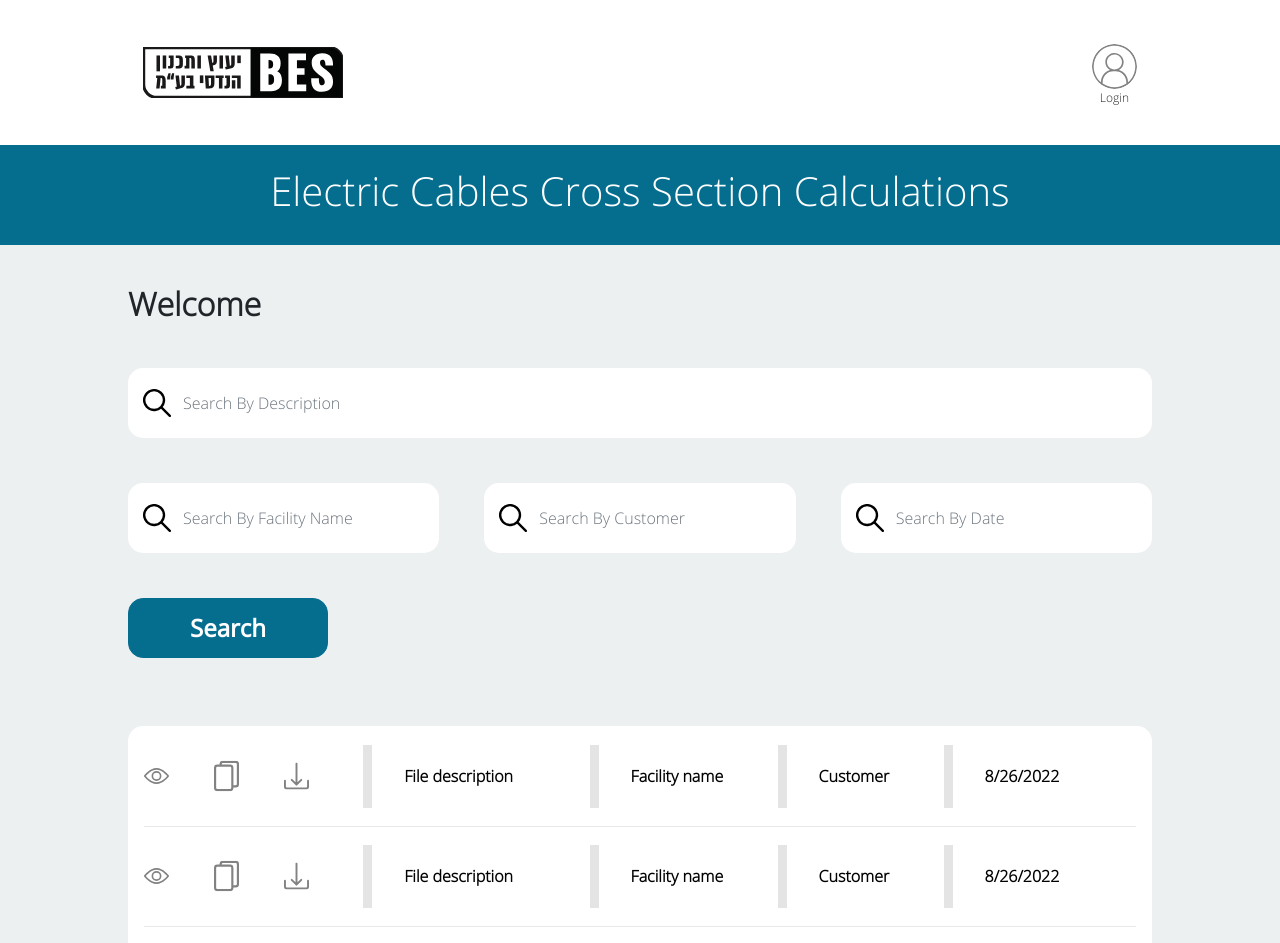
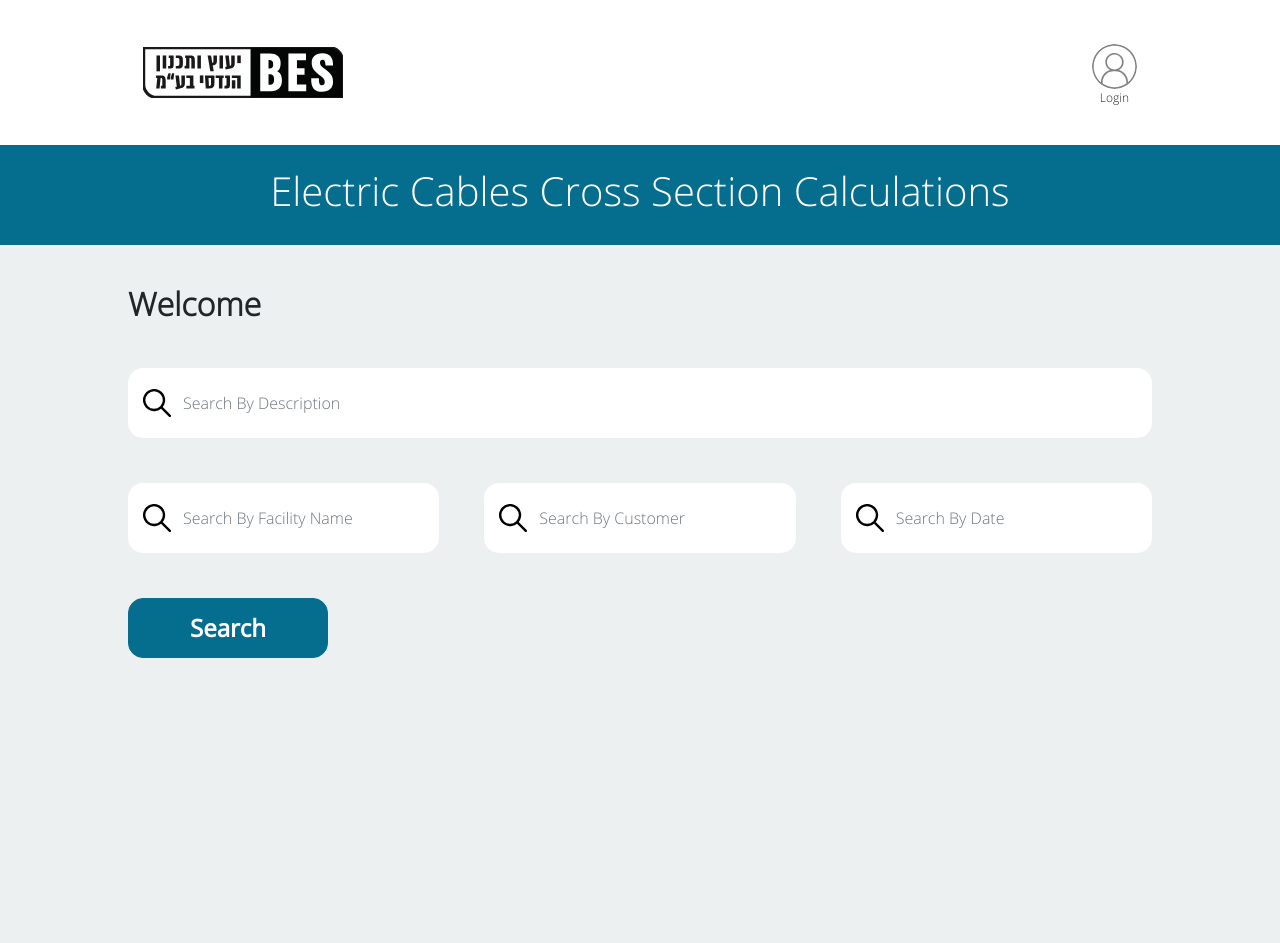
Before and after one commit to ababen1/BES-Calc, a React (Create React App) app in the folder frontend/: page /dashboard in a window 1280 px wide. Shown: the top 943 px of the page. Built offline with nearby package versions, Linux system fonts and the light colour scheme.

Commit message:
some basic saving, still needs work

```diff
--- a/frontend/src/components/Dashboard/SavedCalculation.js
+++ b/frontend/src/components/Dashboard/SavedCalculation.js
@@ -1,4 +1,4 @@
-import React, { useState } from "react";
+import React, { useEffect, useState } from "react";
 import { ListGroup } from "react-bootstrap";
 import viewIcon from 'Assets/view file.svg'
 import copyIcon from 'Assets/copy file.svg'
@@ -11,11 +11,17 @@ export default function SavedCalculation(props) {
         fileDescription: "File description",
         facility: "Facility name",
         customer: "Customer",
-        date: new Date(),
+        date: "",
     })
 
+    useEffect(() => {
+        if (props.data) {
+            setData(props.data);
+        }
+    }, [props.data])
+
     const seperator = (
-        <ListGroup.Item className="vseperator" style={{"maxWidth": "41px"}}>
+        <ListGroup.Item className="vseperator" style={{ "maxWidth": "41px" }}>
             <div className="vline"></div>
         </ListGroup.Item>
     )
@@ -33,25 +39,25 @@ export default function SavedCalculation(props) {
                 {seperator}
 
                 <ListGroup.Item className="file-description field">
-                    {data.fileDescription}
+                    {data.fileDescription ? data.fileDescription : "..."}
                 </ListGroup.Item>
 
                 {seperator}
 
                 <ListGroup.Item className="facility field">
-                    {data.facility}
+                    {data.facility ? data.facility : '...'}
                 </ListGroup.Item>
 
                 {seperator}
 
                 <ListGroup.Item className="customer field">
-                    {data.customer}
+                    {data.customer ? data.customer : '...'}
                 </ListGroup.Item>
 
                 {seperator}
 
                 <ListGroup.Item className="date field">
-                    {data.date.toLocaleDateString()}
+                    {data.date}
                 </ListGroup.Item>
 
                 <ListGroup.Item className="delete">
--- a/frontend/src/pages/Dashboard.js
+++ b/frontend/src/pages/Dashboard.js
@@ -4,16 +4,32 @@ import { Button, Form, InputGroup } from "react-bootstrap";
 import 'scss/Dashboard.scss'
 import 'scss/Calculator.scss'
 import SavedCalculation from "components/Dashboard/SavedCalculation";
+import axios from "axios";
 
 export default function Dashboard(props) {
 
-    const [calculations, setCalculations] = useState();
+    const [calculations, setCalculations] = useState([]);
 
     useEffect(() => {
-        if (!props.userdata) {
-            window.location.href = '/'
+        if (props.userdata.id) {
+            fetchCalculations();
         }
-    })
+    }, [props.userdata])
+
+    const fetchCalculations = function () {
+        axios.get(`http://localhost:8080/calculations/${props.userdata.id}`, {'headers': {token: sessionStorage.getItem("token")}})
+            .then((result) => {
+                if (result.data.success) {
+                    setCalculations(result.data.data)
+                } else {
+                    alert(result.data.error)
+                }
+
+            })
+            .catch((error) => {
+                console.log(error)
+            })
+    }
 
     return (
         <div className="main-container">
@@ -45,9 +61,9 @@ export default function Dashboard(props) {
 
 
             <div className="calculations-container">
-                <SavedCalculation />
-                <SavedCalculation />
-                <SavedCalculation />
+                {calculations.map((value, idx) =>
+                    <SavedCalculation data={value} key={idx}/>
+                )}
             </div>
         </div>
     )
--- a/frontend/src/scss/Dashboard.scss
+++ b/frontend/src/scss/Dashboard.scss
@@ -73,7 +73,7 @@
     }
 
     .file-description {
-        flex-grow: 2;
+        min-width: 350px;
     }
 
     div:first-child {
--- a/frontend/src/theme.scss
+++ b/frontend/src/theme.scss
@@ -159,6 +159,7 @@ body {
         height: 75%;
         opacity: 0.75;
         width: 100%;
+        z-index: 1;
     }
 }
 
```
